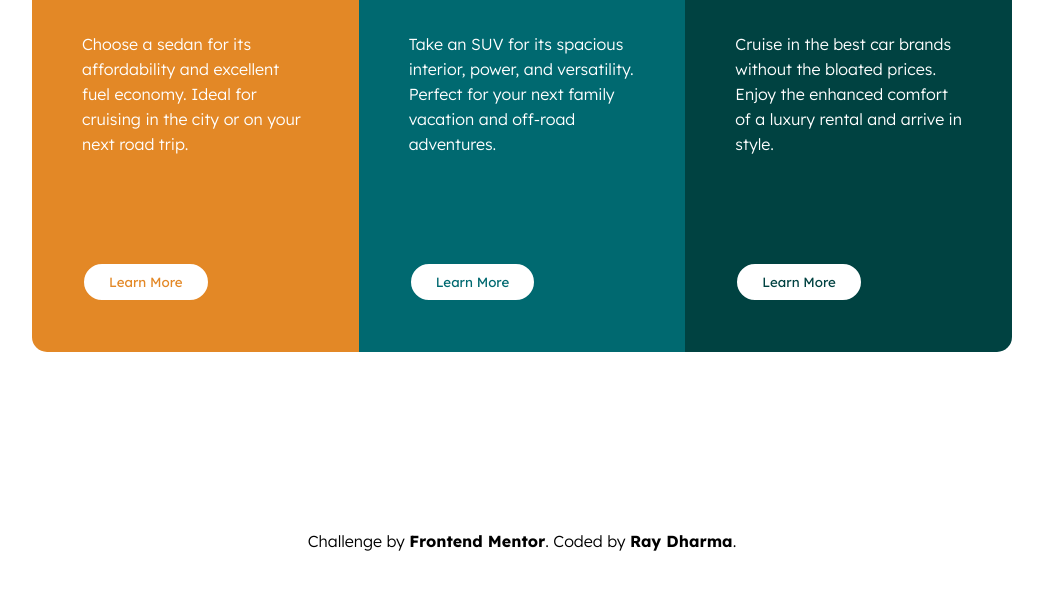
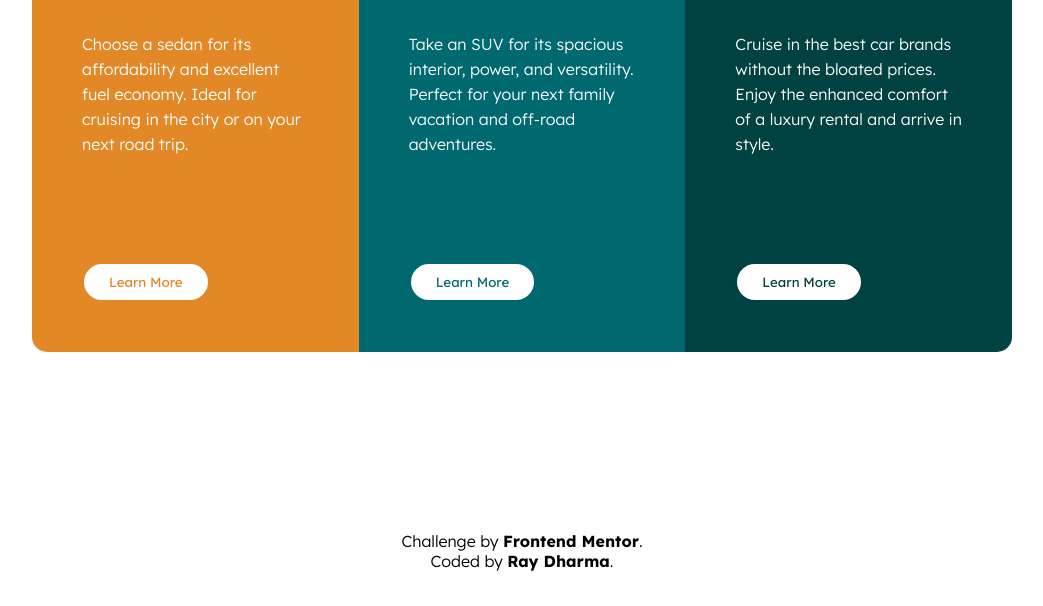
Before and after one commit to raydharmaa/3-column-preview-card-component, a plain HTML site: page index.html in a window 1280 px wide. Shown: the part 304-910 px from the top of the page, without its empty margins (118-1161 px from the left). Drawn offline with Linux system fonts and the light colour scheme.

Commit message:
responsive footer added line break to footer text

```diff
--- a/index.html
+++ b/index.html
@@ -39,7 +39,7 @@
   <!-- Footer -->
   <div class="attribution">
     <p>
-    Challenge by <a href="https://www.frontendmentor.io?ref=challenge" target="_blank">Frontend Mentor</a>.
+    Challenge by <a href="https://www.frontendmentor.io?ref=challenge" target="_blank">Frontend Mentor</a>. <br>
     Coded by <a href="#">Ray Dharma</a>.
     </p>
   </div>
```
